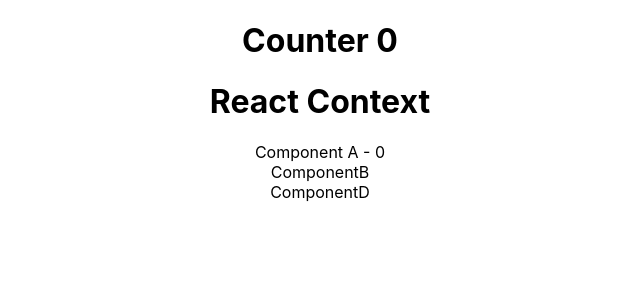
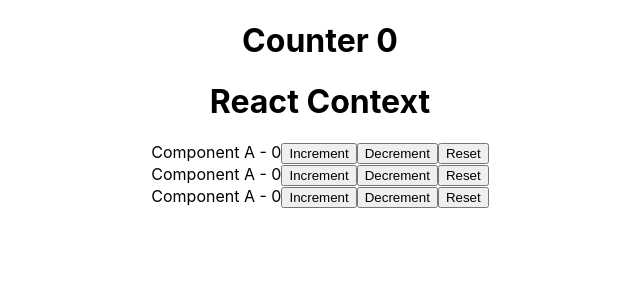
Before and after one commit to ylmgrbzz/React-Hooks-Tutorial, a React (Create React App) app: page / in a window 1280 px wide. Shown: the top 300 px of the page, without its empty margins (320-960 px from the left). Built offline with nearby package versions, Linux system fonts and the light colour scheme.

Commit message:
Refactor ComponentA, ComponentB, and ComponentD to use useContext and CountContext for count state and dispatch actions

```diff
--- a/src/components/ComponentA.js
+++ b/src/components/ComponentA.js
@@ -3,7 +3,32 @@ import { CountContext } from "../App";
 
 const ComponentA = () => {
   const countContext = useContext(CountContext);
-  return <div>Component A - {countContext.countState}</div>;
+  return (
+    <div>
+      Component A - {countContext.countState}
+      <button
+        onClick={() => {
+          countContext.countDispatch("increment");
+        }}
+      >
+        Increment
+      </button>
+      <button
+        onClick={() => {
+          countContext.countDispatch("decrement");
+        }}
+      >
+        Decrement
+      </button>
+      <button
+        onClick={() => {
+          countContext.countDispatch("reset");
+        }}
+      >
+        Reset
+      </button>
+    </div>
+  );
 };
 
 export default ComponentA;
--- a/src/components/ComponentB.js
+++ b/src/components/ComponentB.js
@@ -1,7 +1,34 @@
-import React from "react";
+import React, { useContext } from "react";
+import { CountContext } from "../App";
 
 const ComponentB = () => {
-  return <div>ComponentB</div>;
+  const countContext = useContext(CountContext);
+  return (
+    <div>
+      Component A - {countContext.countState}
+      <button
+        onClick={() => {
+          countContext.countDispatch("increment");
+        }}
+      >
+        Increment
+      </button>
+      <button
+        onClick={() => {
+          countContext.countDispatch("decrement");
+        }}
+      >
+        Decrement
+      </button>
+      <button
+        onClick={() => {
+          countContext.countDispatch("reset");
+        }}
+      >
+        Reset
+      </button>
+    </div>
+  );
 };
 
 export default ComponentB;
--- a/src/components/ComponentD.js
+++ b/src/components/ComponentD.js
@@ -1,7 +1,34 @@
-import React from "react";
+import React, { useContext } from "react";
+import { CountContext } from "../App";
 
 const ComponentD = () => {
-  return <div>ComponentD</div>;
+  const countContext = useContext(CountContext);
+  return (
+    <div>
+      Component A - {countContext.countState}
+      <button
+        onClick={() => {
+          countContext.countDispatch("increment");
+        }}
+      >
+        Increment
+      </button>
+      <button
+        onClick={() => {
+          countContext.countDispatch("decrement");
+        }}
+      >
+        Decrement
+      </button>
+      <button
+        onClick={() => {
+          countContext.countDispatch("reset");
+        }}
+      >
+        Reset
+      </button>
+    </div>
+  );
 };
 
 export default ComponentD;
```
